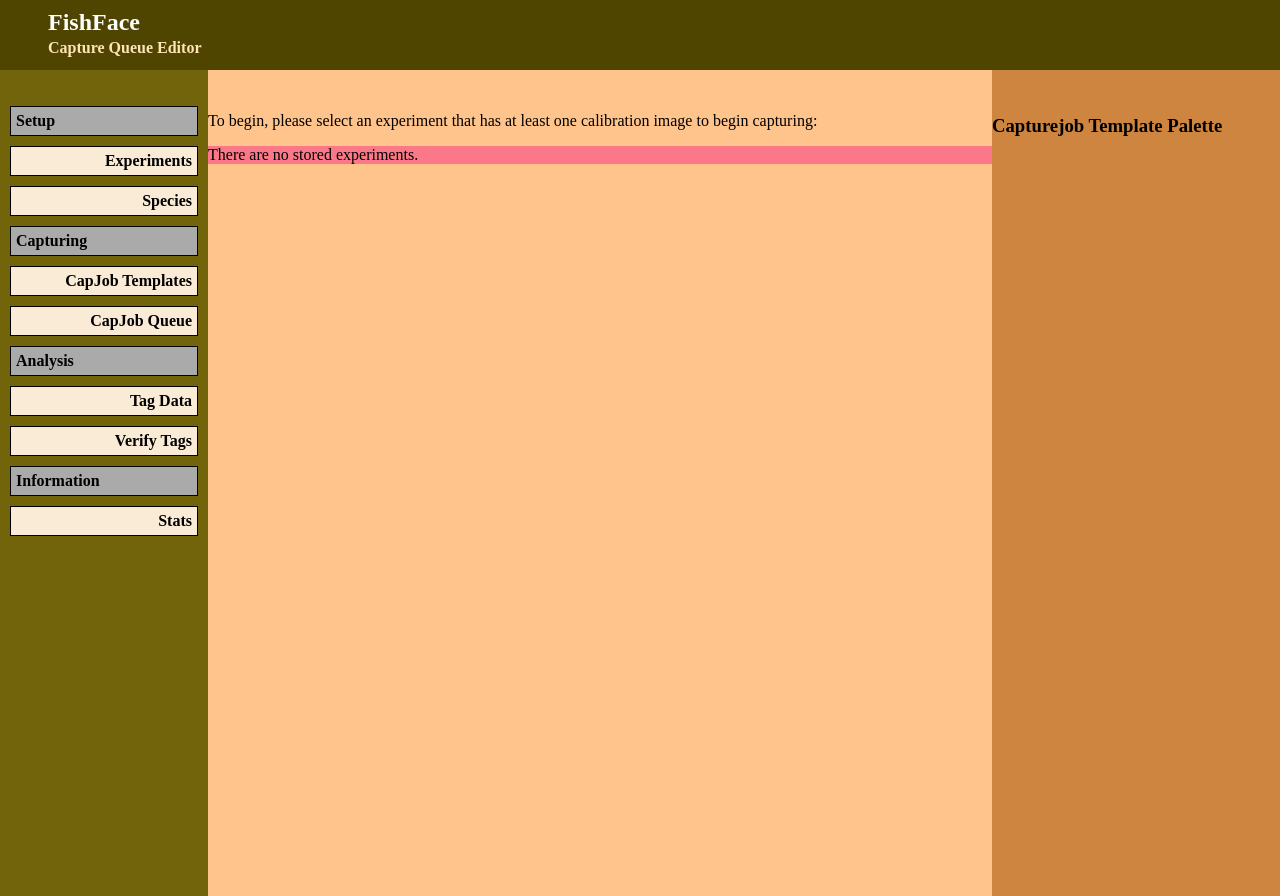
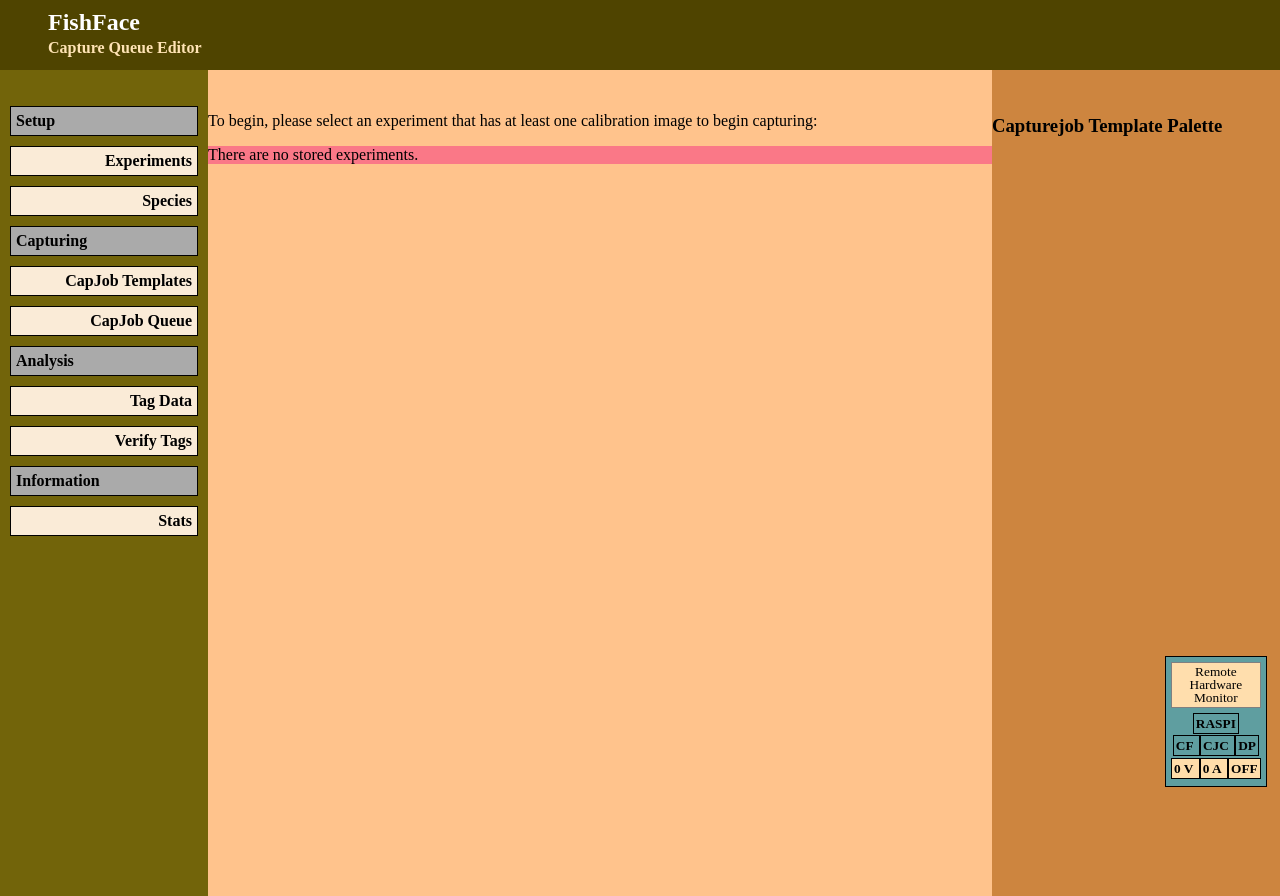
Before and after one commit to wil-langford/FishFace2, a Django app: a page that uses django_fishface/djff/templates/djff/base.html in a window 1280 px wide. Run offline with Django 3.2, Linux system fonts and the light colour scheme; data that the repository does not hold is empty; parts of the project's set-up code (start-up, migrations or seed data) failed here and were passed over; some libraries are stand-ins or nearby versions.

Commit message:
Raspi monitor interface html/CSS done.

```diff
--- a/django_fishface/djff/static/djff/base.css
+++ b/django_fishface/djff/static/djff/base.css
@@ -33,7 +33,6 @@
 /* http://paletton.com */
 
 .body-background { color: #FFDDAA }
-
 
 html, body
 {
@@ -312,3 +311,68 @@ div.shift_right {
 div#zero_unverified {
     display: none;
 }
+
+div#raspi_monitor {
+    position: absolute;
+    right: 1em;
+    background-color: cadetblue;
+    bottom: 1em;
+    padding: 5px;
+    border: 1px solid black;
+    line-height: 1.7;
+    text-align: center;
+    font-size: 10pt;
+}
+
+div#raspi_monitor .hover_wrapper .hover_text {
+    position: absolute;
+    bottom: 2em;
+    right: 16em;
+    background-color: palegreen;
+    visibility: collapse;
+    min-width: 15em;
+    border: 1px black solid;
+    text-align: justify;
+    padding: 3px;
+    line-height: 1;
+    font-weight: normal;
+}
+
+div#raspi_monitor .hover_wrapper:hover .hover_text {
+    visibility: visible;
+}
+
+div#raspi_monitor .monitor_status_box
+{
+    display: inline;
+    text-align: center;
+    border: 1px solid black;
+    padding: 2px;
+    width: 2em;
+    font-weight: bolder;
+}
+
+div#raspi_monitor .monitor_status_box
+{
+    display: inline;
+    text-align: center;
+    border: 1px solid black;
+    padding: 2px;
+    width: 2em;
+    font-weight: bolder;
+}
+
+div#raspi_monitor .psu_monitor_box
+{
+    background-color: #FFDDAA;
+}
+
+div#raspi_monitor .hw_monitor_label {
+    margin: 0;
+    padding: 2px;
+    line-height: 1;
+    font-size: 10pt;
+    border: 1px solid gray;
+    margin-bottom: 5px;
+    background-color: navajowhite;
+}
--- a/django_fishface/djff/templates/djff/base.html
+++ b/django_fishface/djff/templates/djff/base.html
@@ -56,6 +56,42 @@
 </div>
 
 <div id="preview_area">
+    <div id="raspi_monitor">
+        <p class="hw_monitor_label">Remote<br>Hardware<br>Monitor</p>
+        <span class="hover_wrapper monitor_status_box">
+            RASPI<span class="hover_text">Green means that the Raspberry Pi's master server reports
+            that it is running properly. (imagery_server)</span>
+        </span>
+        <br>
+        <span class="hover_wrapper monitor_status_box">
+            CF<span class="hover_text">Green means that the thread that refreshes the image from
+            the camera is running. (current_framer)</span>
+        </span>
+        <span class="hover_wrapper monitor_status_box">
+            CJC<span class="hover_text">Green means that the raspi is ready to process queued
+            capture jobs. (capturejob_controller)</span>
+        </span>
+        <span class="hover_wrapper monitor_status_box">
+            DP<span class="hover_text">Green means that the thread that publishes the final status
+            of completed jobs back to the database is running. (deathcry_publisher)</span>
+        </span>
+        <br>
+        <span class="hover_wrapper monitor_status_box psu_monitor_box">
+            <span id="psu_monitor_voltage">0</span> V<span class="hover_text">
+            The delivered voltage as measured by the power supply.</span>
+        </span>
+        <span class="hover_wrapper monitor_status_box psu_monitor_box">
+            <span id="psu_monitor_current">0</span> A<span class="hover_text">
+            The delivered current as measured by the power supply.</span>
+        </span>
+        <span class="hover_wrapper monitor_status_box psu_monitor_box">
+            <span id="output_enabled">OFF</span><span class="hover_text">
+            Whether or not the power supply's output is enabled.</span>
+        </span>
+
+    </div>
+
+
     {% block preview_area %}
     {% endblock %}
 </div>
```
